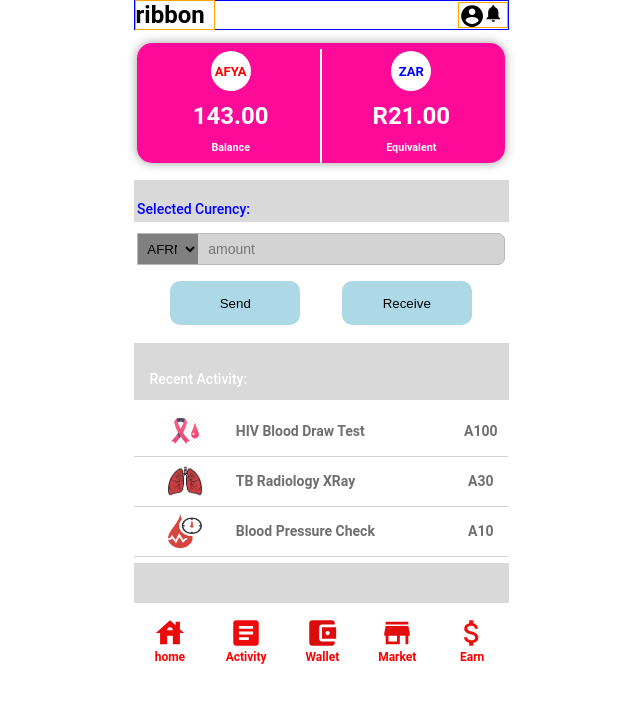
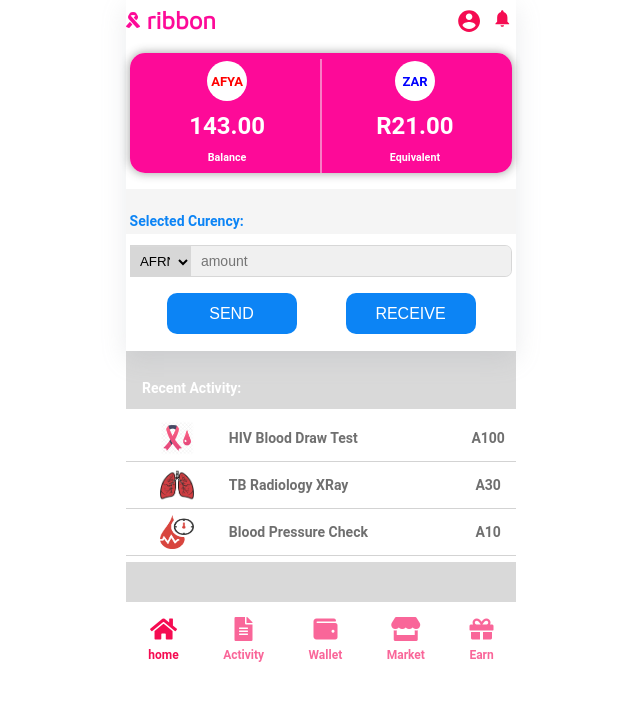
Before and after one commit to bobbycrooz/react-intern-task, a React (Create React App) app: page / in a window 1280 px wide. Shown: the top 702 px of the page, without its empty margins (319-959 px from the left). Built offline with nearby package versions, Linux system fonts and the light colour scheme.

Commit message:
first commit

```diff
--- a/public/index.html
+++ b/public/index.html
@@ -14,7 +14,13 @@
       manifest.json provides metadata used when your web app is installed on a
       user's mobile device or desktop. See https://developers.google.com/web/fundamentals/web-app-manifest/
     -->
+
+<link rel="preconnect" href="https://fonts.gstatic.com">
+<link href="https://fonts.googleapis.com/css2?family=Maven+Pro&display=swap" rel="stylesheet">
+
+
     <link rel="manifest" href="%PUBLIC_URL%/manifest.json" />
+<link rel="stylesheet" href="https://cdnjs.cloudflare.com/ajax/libs/font-awesome/5.15.3/css/all.min.css" integrity="sha512-iBBXm8fW90+nuLcSKlbmrPcLa0OT92xO1BIsZ+ywDWZCvqsWgccV3gFoRBv0z+8dLJgyAHIhR35VZc2oM/gI1w==" crossorigin="anonymous" />
     <!--
       Notice the use of %PUBLIC_URL% in the tags above.
       It will be replaced with the URL of the `public` folder during the build.
--- a/src/App.js
+++ b/src/App.js
@@ -5,10 +5,11 @@
 
 
 const AppContainer = styled.div`
-  background-color: rgba(214, 214, 214, 0.925);
-  width: 375px;
+  width: 390px;
+    background-color: #d8d8d8f5;
 
-  @media screen and (max-width: 375px) {
+
+  @media screen and (max-width: 400px) {
     & {
       width: 100vw;
     }
@@ -19,7 +20,6 @@
   return (
     <AppContainer>
       <Header />
-      <SelectCurrency/>
       <RecentActivities/>
       <Footer/>
     </AppContainer>
--- a/src/components/Footer.js
+++ b/src/components/Footer.js
@@ -13,18 +13,37 @@
     display: flex;
     justify-content: space-around;
 
+
     span {
       padding: 5px;
       display: flex;
       justify-content: center;
       flex-direction: column;
       align-items: center;
-      color: red;
+      color:#f50c5ea1;
+
+
+
+      i{
+         font-size: 24px;
+        /* font-weight: 600; */
+      }
       p {
         font-size: 12px;
         font-weight: 600;
+        margin-top:0.4rem;
       }
+      &:hover{
+      color:#f50c52;
+
     }
+    &.active{
+      color:#f50c52;
+
+    }
+    }
+
+
   }
 `;
 
@@ -32,78 +51,30 @@
   return (
     <Container>
       <div className="iconBox">
-        <span>
-          <svg
-            xmlns="http://www.w3.org/2000/svg"
-            enable-background="new 0 0 24 24"
-            height="34px"
-            viewBox="0 0 24 24"
-            width="34px"
-            fill="#ec0909"
-          >
-            <g>
-              <rect fill="none" height="24" width="24" />
-            </g>
-            <g>
-              <path d="M19,9.3V4h-3v2.6L12,3L2,12h3v8h5v-6h4v6h5v-8h3L19,9.3z M10,10c0-1.1,0.9-2,2-2s2,0.9,2,2H10z" />
-            </g>
-          </svg>
+        <span  className="active">
+          <i class="fas fa-home"></i>
+
           <p>home</p>
         </span>
 
         <span>
-          <svg
-            xmlns="http://www.w3.org/2000/svg"
-            height="34px"
-            viewBox="0 0 24 24"
-            width="34px"
-            fill="#ed0c0c"
-          >
-            <path d="M0 0h24v24H0z" fill="none" />
-            <path d="M19 3H5c-1.1 0-2 .9-2 2v14c0 1.1.9 2 2 2h14c1.1 0 2-.9 2-2V5c0-1.1-.9-2-2-2zm-5 14H7v-2h7v2zm3-4H7v-2h10v2zm0-4H7V7h10v2z" />
-          </svg>
+          <i class="fas fa-file-alt"></i>
           <p>Activity</p>
         </span>
 
         <span>
-          <svg
-            xmlns="http://www.w3.org/2000/svg"
-            height="34px"
-            viewBox="0 0 24 24"
-            width="34px"
-            fill="#db0c0c"
-          >
-            <path d="M0 0h24v24H0z" fill="none" />
-            <path d="M21 18v1c0 1.1-.9 2-2 2H5c-1.11 0-2-.9-2-2V5c0-1.1.89-2 2-2h14c1.1 0 2 .9 2 2v1h-9c-1.11 0-2 .9-2 2v8c0 1.1.89 2 2 2h9zm-9-2h10V8H12v8zm4-2.5c-.83 0-1.5-.67-1.5-1.5s.67-1.5 1.5-1.5 1.5.67 1.5 1.5-.67 1.5-1.5 1.5z" />
-          </svg>
+          <i class="fas fa-wallet"></i>
+
           <p>Wallet</p>
         </span>
 
         <span>
-          <svg
-            xmlns="http://www.w3.org/2000/svg"
-            height="34px"
-            viewBox="0 0 24 24"
-            width="34px"
-            fill="#e20e0e"
-          >
-            <path d="M0 0h24v24H0z" fill="none" />
-            <path d="M20 4H4v2h16V4zm1 10v-2l-1-5H4l-1 5v2h1v6h10v-6h4v6h2v-6h1zm-9 4H6v-4h6v4z" />
-          </svg>
+         <i class="fas fa-store"></i>
           <p>Market</p>
         </span>
 
         <span>
-          <svg
-            xmlns="http://www.w3.org/2000/svg"
-            height="34px"
-            viewBox="0 0 24 24"
-            width="34px"
-            fill="#eb1111"
-          >
-            <path d="M0 0h24v24H0z" fill="none" />
-            <path d="M11.8 10.9c-2.27-.59-3-1.2-3-2.15 0-1.09 1.01-1.85 2.7-1.85 1.78 0 2.44.85 2.5 2.1h2.21c-.07-1.72-1.12-3.3-3.21-3.81V3h-3v2.16c-1.94.42-3.5 1.68-3.5 3.61 0 2.31 1.91 3.46 4.7 4.13 2.5.6 3 1.48 3 2.41 0 .69-.49 1.79-2.7 1.79-2.06 0-2.87-.92-2.98-2.1h-2.2c.12 2.19 1.76 3.42 3.68 3.83V21h3v-2.15c1.95-.37 3.5-1.5 3.5-3.55 0-2.84-2.43-3.81-4.7-4.4z" />
-          </svg>
+          <i class="fas fa-gift"></i>
           <p>Earn</p>
         </span>
       </div>
--- a/src/components/Header.js
+++ b/src/components/Header.js
@@ -1,4 +1,5 @@
 import React from "react";
+import { SelectCurrency } from "./";
 import styled from "styled-components";
 
 const Container = styled.div`
@@ -7,35 +8,36 @@
   align-items: center;
   flex-direction: column;
   width: 100%;
-  height: 180px;
+  /* height: 180px; */
+  box-shadow: rgba(149, 157, 165, 0.2) 0px 8px 24px;
 `;
 const Nav = styled.div`
   width: 100%;
-  height: 30px;
-  border: 1px solid blue;
+  height: 40px;
   display: flex;
   align-items: center;
   justify-content: space-between;
 `;
 
 const LogoContainer = styled.div`
-  width: 80px;
-  border: 1px solid orange;
+  width: 90px;
+  height:100%;
   display: flex;
   align-items: center;
   justify-content: space-between;
-  h2 {
-    padding: 0;
-    margin: 0;
-  }
+  font-family: 'Maven Pro', sans-serif;
+  color:rgba(253, 0, 148, 0.96);
+
 `;
 
 const IconBar = styled.div`
-  /* width: 80px; */
-  border: 1px solid orange;
+  width: 60px;
+  height:100%;
+
   display: flex;
   align-items: center;
   justify-content: space-between;
+
 `;
 const HeaderCard = styled.div`
   display: flex;
@@ -72,7 +74,7 @@
   }
   span {
     height: 95%;
-    border: 1px solid #fff;
+    border: 1px solid #f3f3f37e;
     position: absolute;
     left: 50%;
     bottom: 0;
@@ -85,6 +87,7 @@
     <Container>
       <Nav>
         <LogoContainer>
+          <i class="fas fa-ribbon"></i>
           <h2>ribbon</h2>
         </LogoContainer>
         <IconBar>
@@ -93,7 +96,7 @@
             height="24px"
             viewBox="0 0 22 22"
             width="24px"
-            fill="#000000"
+            fill="#f50c52"
           >
             <path d="M0 0h24v24H0z" fill="none" />
             <path d="M12 2C6.48 2 2 6.48 2 12s4.48 10 10 10 10-4.48 10-10S17.52 2 12 2zm0 3c1.66 0 3 1.34 3 3s-1.34 3-3 3-3-1.34-3-3 1.34-3 3-3zm0 14.2c-2.5 0-4.71-1.28-6-3.22.03-1.99 4-3.08 6-3.08 1.99 0 5.97 1.09 6 3.08-1.29 1.94-3.5 3.22-6 3.22z" />
@@ -104,7 +107,7 @@
             height="24px"
             viewBox="0 0 28 28"
             width="24px"
-            fill="#000000"
+            fill="#f50c52"
           >
             <path d="M12 22c1.1 0 2-.9 2-2h-4c0 1.1.89 2 2 2zm6-6v-5c0-3.07-1.64-5.64-4.5-6.32V4c0-.83-.67-1.5-1.5-1.5s-1.5.67-1.5 1.5v.68C7.63 5.36 6 7.92 6 11v5l-2 2v1h16v-1l-2-2z" />
           </svg>
@@ -131,6 +134,10 @@
           <h6>Equivalent</h6>
         </div>
       </HeaderCard>
+
+      <SelectCurrency/>
+
+
     </Container>
   );
 };
--- a/src/components/RecentActivities.js
+++ b/src/components/RecentActivities.js
@@ -12,7 +12,7 @@
     color: #ffffff;
     padding: 0.8rem 1rem;
     font-size: 14px;
-    font-weight: 500;
+    font-weight: 600;
     text-transform: capitalize;
   }
   div.card {
@@ -22,6 +22,8 @@
     display: flex;
     flex-direction: column;
     align-items: center;
+  height: 153px;
+
   }
 `;
 
@@ -40,7 +42,7 @@
   }
   .iconBox {
     width: 120px;
-    height: 100%x;
+    height: 100%;
     img {
       width: 34px;
       height: 34px;
--- a/src/components/SelectCurrency.js
+++ b/src/components/SelectCurrency.js
@@ -5,14 +5,18 @@
   width: 100%;
   margin-top: 1rem;
   div.title {
-    background-color: transparent;
-    color: blue;
+    background-color: rgba(243, 243, 243, 0.8);
+    color: #0c84f5;
     padding: 0.3rem 0.225rem;
     font-size: 14px;
-    font-weight: 500;
+    font-weight: 600;
+    height:45px;
+    display:flex;
+    align-items:flex-end;
+
   }
   div.card {
-    width: 100%auto;
+    width: 100%;
     background-color: #fff;
     padding: 0.4rem 0;
     display: flex;
@@ -21,16 +25,16 @@
     /* justify-content:space-between; */
     div.input_container {
       width: 98%;
-      border: 1px solid #b9b9b9;
+      border: 0.5px solid #d8d8d8f5;
       height: 32px;
       border-radius: 0 7px 7px 0;
-      background: gray;
+      background: #d8d8d8f5;
       margin-top: 5px;
 
       select {
         width: 60px;
         height: 100%;
-        background-color: gray;
+        background-color: #d8d8d8f5;
         border: none;
         padding: 5px;
         cursor: pointer;
@@ -42,7 +46,7 @@
       input {
         width: calc(100% - 60px);
         height: 100%;
-        background-color: lightgray;
+        background-color: #f3f3f3e7;
         border: none;
         border-radius: 0 5px 5px 0;
         font-size: 14px;
@@ -63,22 +67,23 @@
       justify-content: space-around;
       margin-top: 5px;
       button {
-        padding: 0.9rem 1rem;
-        background-color: lightblue;
+        padding: 0.7rem 1rem;
+        background-color: #0c84f5;
         border: none;
         border-radius: 10px;
-        text-transform: capitalize;
+        text-transform: uppercase;
         display: flex;
         justify-content: center;
         align-items: center;
         width: 130px;
         cursor: pointer;
+        color:#fff;
+        font-size:16px;
+
         &:focus {
           outline: none;
         }
-        &:hover {
-          transform: translateY(2px);
-        }
+
       }
     }
   }
--- /dev/null
+++ b/src/main.css
@@ -0,0 +1,7 @@
+color{
+    background-color: #d8d8d8f5;
+    color:#f3f3f37e;
+}
+
+
+color:#e60f85;
```
